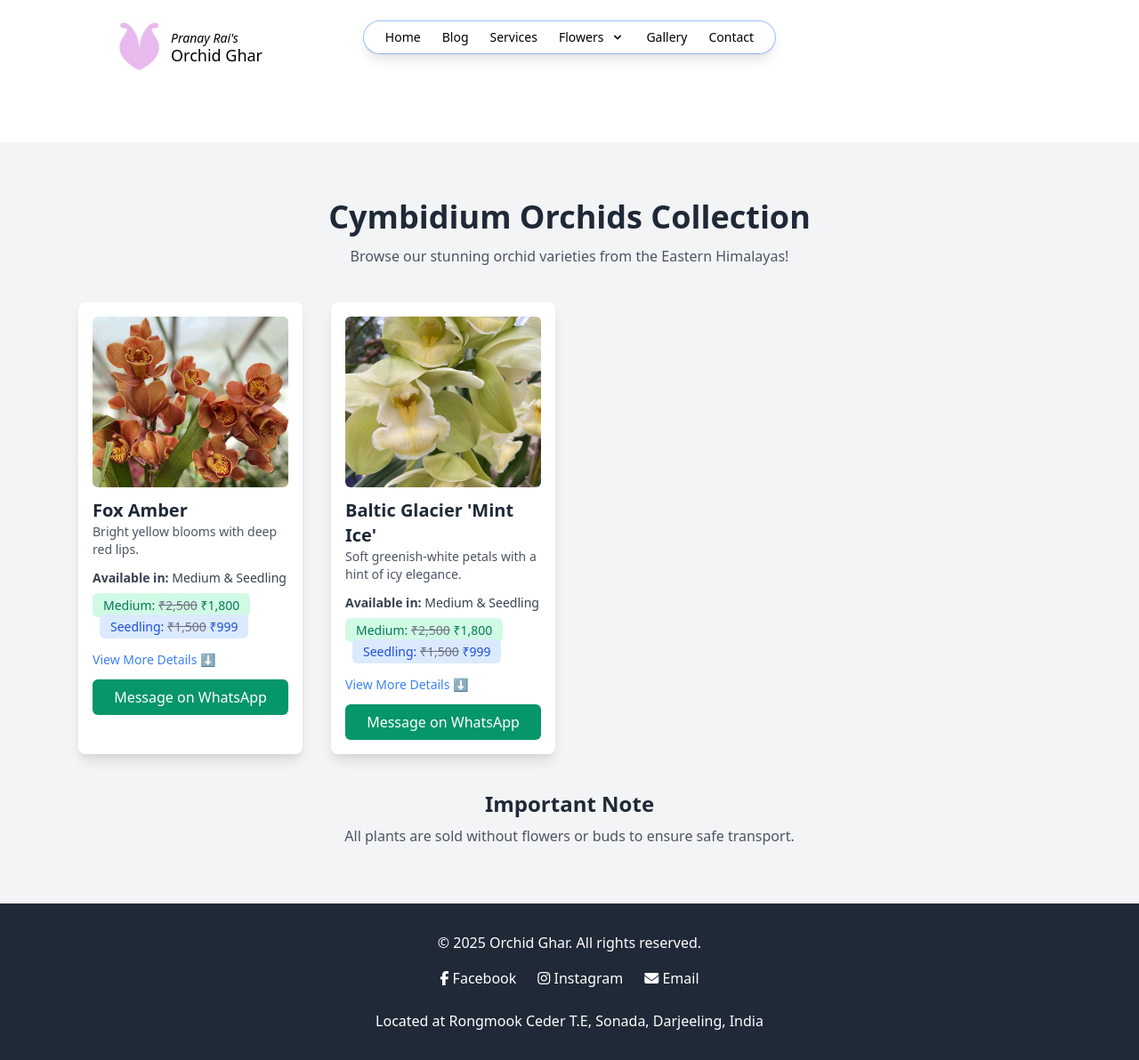
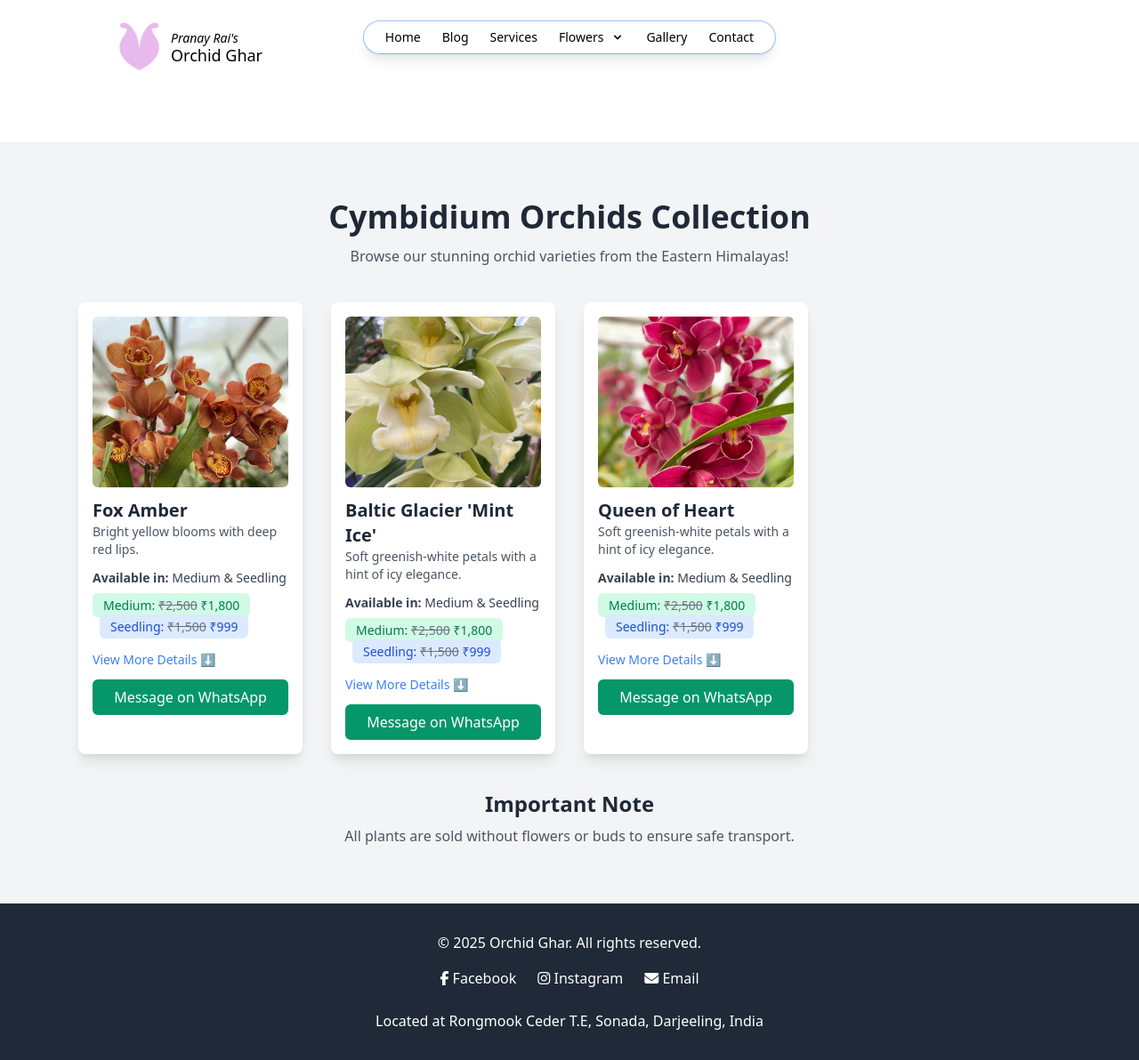
Before and after one commit to OrchidGhar/orchidghar.github.io, a Jekyll site: the page built from _flowers/cymbidium-orchid.html, in a window 1280 px wide. Shown: the whole page at 89% size. Built offline with Jekyll 4.4.1, drawn with Linux system fonts in a browser that asks for light colours; nearby versions of some CDN libraries.

Commit message:
flowers page updated

```diff
--- a/_flowers/cymbidium-orchid.html
+++ b/_flowers/cymbidium-orchid.html
@@ -94,6 +94,41 @@ excerpt: "Cymbidium Orchid care, pricing, and details for orchid lovers in Sikki
               Message on WhatsApp
             </a>
           </div>
+          <div class="bg-white dark:bg-gray-800 p-4 rounded-lg shadow-lg transform hover:scale-105 transition">
+            <img src="{{ site.baseurl }}assets/images/queen-of-heart.webp" class="w-full h-48 object-cover rounded-md" alt="Queen of Heart Cymbidium Orchid">
+            <h3 class="text-xl font-semibold text-gray-800 dark:text-white mt-3">Queen of Heart</h3>
+            <p class="text-gray-600 dark:text-gray-400 text-sm">Soft greenish-white petals with a hint of icy elegance.</p>
+
+            <!-- Pricing with Discounts -->
+            <div class="mt-3">
+              <p class="text-sm text-gray-700 dark:text-gray-300"><strong>Available in:</strong> Medium & Seedling</p>
+              <div class="mt-2">
+                <span class="bg-green-100 text-green-700 text-sm px-3 py-1 rounded-md">
+                  Medium: <del class="text-gray-500">₹2,500</del> ₹1,800
+                </span>
+                <span class="bg-blue-100 text-blue-700 text-sm px-3 py-1 rounded-md ml-2">
+                  Seedling: <del class="text-gray-500">₹1,500</del> ₹999
+                </span>
+              </div>
+            </div>
+
+            <!-- Toggle for More Details -->
+            <button class="mt-4 text-sm text-blue-500 hover:underline flex items-center gap-2"
+                    onclick="toggleDetails('queenDetails', 'queenBtn')">
+              <span id="queenBtn">View More Details ⬇️</span>
+            </button>
+            <div id="queenDetails" class="hidden mt-2 text-sm text-gray-500 dark:text-gray-300 transition-opacity duration-300">
+              <p>• Mature plant with strong leaves</p>
+              <p>• Approx height: 30-40 cm (Medium), 10-20 cm (Seedling)</p>
+              <p>• Requires cool climate & indirect sunlight</p>
+            </div>
+
+            <!-- WhatsApp Contact Button -->
+            <a href="https://wa.me/919876543210?text=Hi!%20I'm%20interested%20in%20the%Queen%20of%Heart%20Orchid.%20Can%20you%20share%20more%20details?"
+               class="mt-3 block text-center bg-green-600 hover:bg-green-700 text-white py-2 rounded-md">
+              Message on WhatsApp
+            </a>
+          </div>
       </div>
 
       <!-- 🌿 Important Note -->
```
